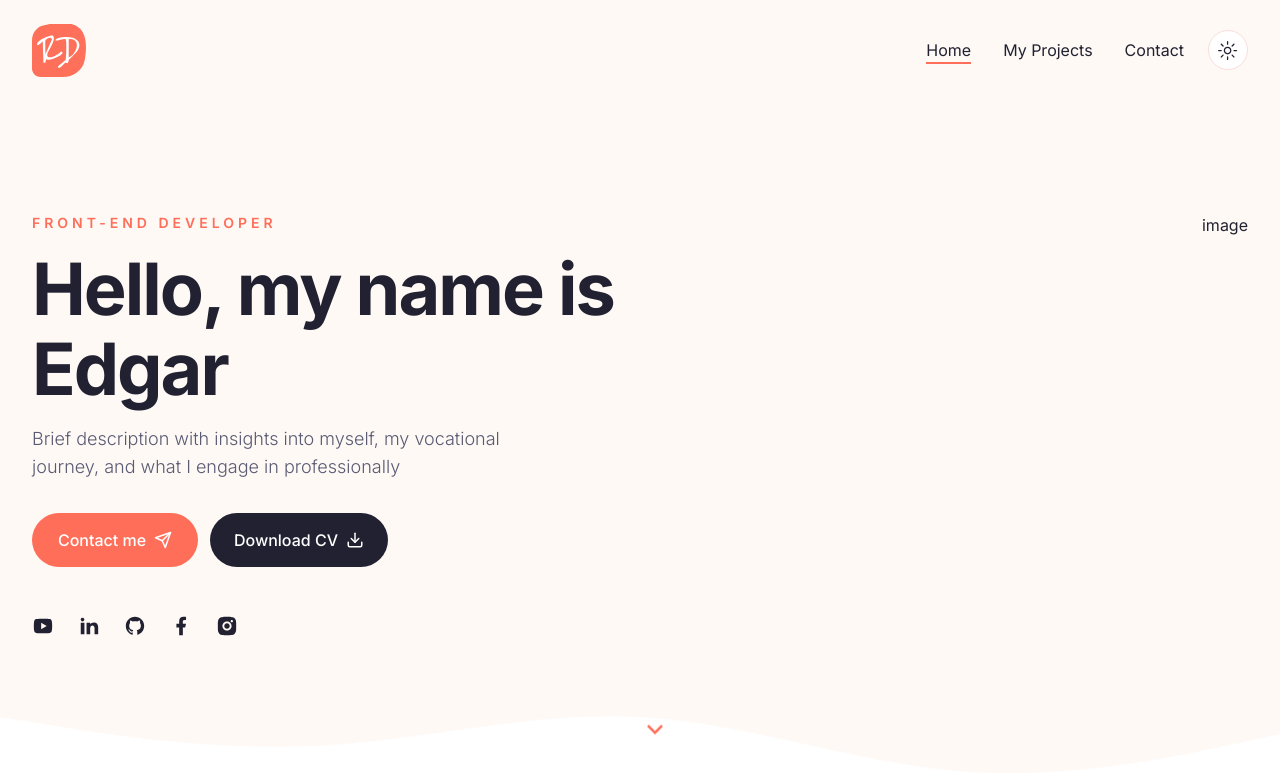
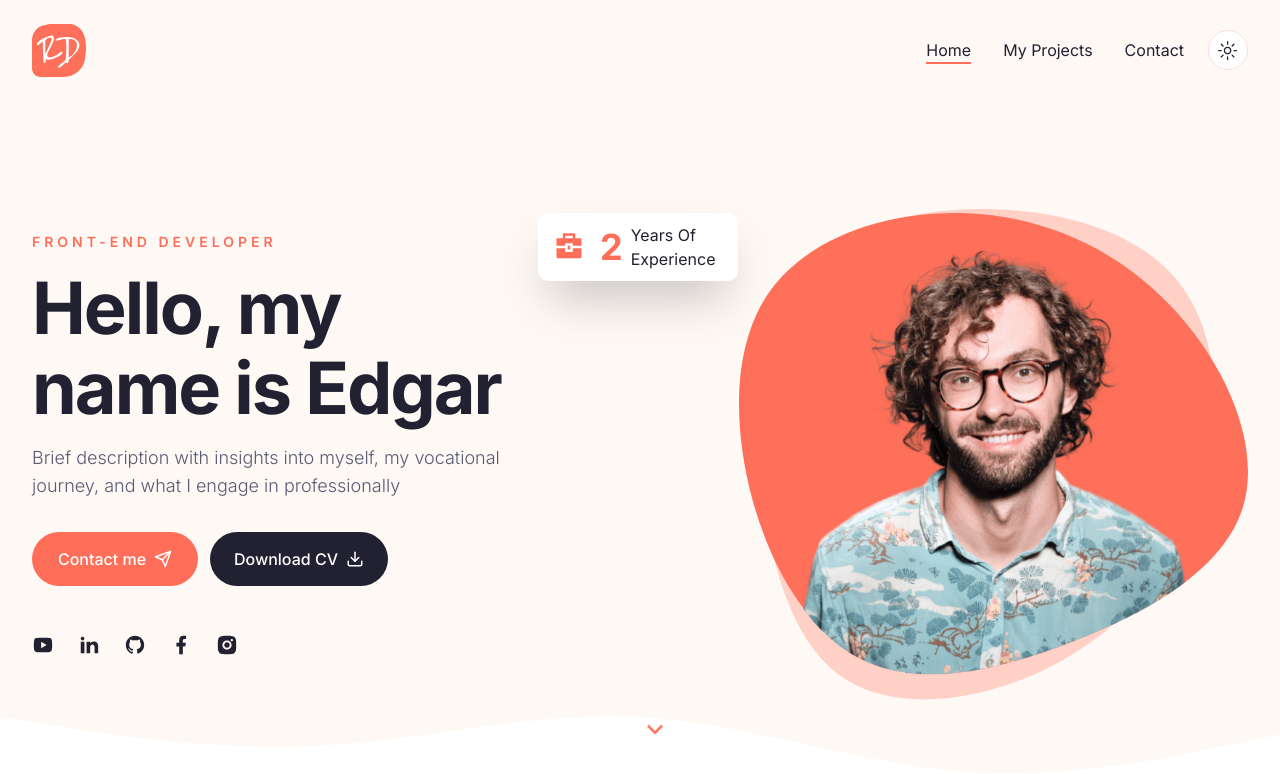
Before and after one commit to edgarespinoza7/edgarespinoza7.github.io, a Next.js app: page / in a window 1280 px wide. Shown: the top 774 px of the page. Built offline with nearby package versions, Linux system fonts and the light colour scheme.

Commit message:
19 added DevImg and Badge to the Hero section- OK

```diff
--- a/app/globals.css
+++ b/app/globals.css
@@ -72,3 +72,7 @@
 .subtitle {
   @apply text-muted-foreground text-lg mb-8 font-light;
 }
+
+.badge {
+  @apply z-10 w-[200px] h-[68px] bg-white dark:backdrop-blur-[44px] shadow-2xl p-4 rounded-[10px] flex items-center gap-x-4;
+}
--- a/components/Badge.jsx
+++ b/components/Badge.jsx
@@ -1,8 +1,24 @@
-import React from 'react'
+'use client'
+import CountUp from 'react-countup';
 
-const Badge = () => {
+const Badge = ({
+  containerStyles,
+  icon,
+  endCountNum,
+  endCountText,
+  badgeText,
+}) => {
   return (
-    <div>Badge</div>
+    <div className={`badge ${containerStyles}`}>
+      <div className='text-3xl text-primary'>{icon}</div>
+      <div className='flex items-center gap-x-2'>
+        <div className='text-4xl leading-none font-bold text-primary'>
+          <CountUp end={endCountNum} delay={1} duration={4}/>
+          {endCountText}
+        </div>
+        <div>{badgeText}</div>
+      </div>
+    </div>
   )
 }
 
--- a/components/DevImg.jsx
+++ b/components/DevImg.jsx
@@ -1,8 +1,10 @@
-import React from 'react'
+import Image from "next/image";
 
-const DevImg = () => {
+const DevImg = ({containerStyles, imgSrc}) => {
   return (
-    <div>DevImg</div>
+    <div className={`${containerStyles}`}>
+      <Image src={imgSrc} fill priority alt='' />
+    </div>
   )
 }
 
--- a/components/Hero.jsx
+++ b/components/Hero.jsx
@@ -42,10 +42,14 @@
               </Button>
             </div>
             <Socials
-            containerStyles='flex gap-x-6 mx-auto xl:mx-0'
-            iconsStyles='text-foreground text-[22px] hover:text-primary transition-all' />
+              containerStyles='flex gap-x-6 mx-auto xl:mx-0'
+              iconsStyles='text-foreground text-[22px] hover:text-primary transition-all' />
           </div>
-          <div className="hidden xl:flex relative">image</div>
+          <div className="hidden xl:flex relative">
+            <Badge icon={<RiBriefcase4Fill />} endCountNum={2} badgeText='Years Of Experience'/>
+            <div className="bg-hero_shape2_light dark:bg-herp_shape2_dark w-[500px] h-[500px] bg-no-repeat absolute -top-1 -right-2"></div>
+            <DevImg containerStyles="bg-hero_shape w-[510px] h-[462px] bg-no-repeat relative bg-bottom" imgSrc='/hero/developer.png'/>
+          </div>
         </div>
         <div className="hidden md:flex absolute left-2/4 bottom-44 xl:bottom-12 animate-bounce">
           <RiArrowDownSLine className="text-3xl text-primary" />
--- a/tailwind.config.js
+++ b/tailwind.config.js
@@ -77,6 +77,9 @@
       },
       backgroundImage: {
         hero: "url(/hero/hero-bg.png)",
+        hero_shape: "url(/hero/shape-1.svg)",
+        hero_shape2_light: "url(/hero/shape-2-light.svg)",
+        hero_shape2_dark: "url(/hero/shape-2-dark.svg)",
       },
     },
   },
```
